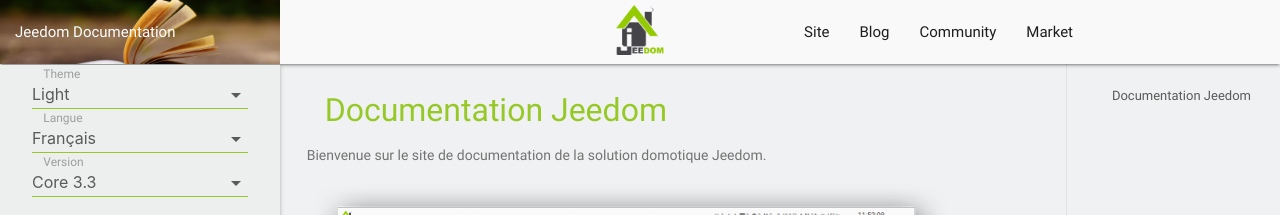
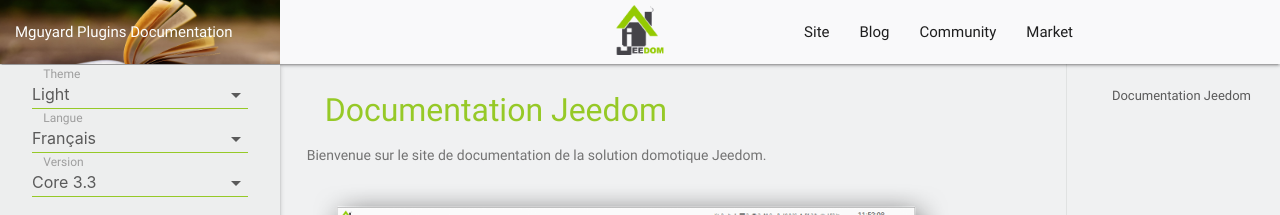
Before and after one commit to mguyard/Jeedom-Documentations, a Jekyll site: the page built from fr_FR/index.md, in a window 1280 px wide. Shown: the top 215 px of the page. Built offline with Jekyll 4.4.1, drawn with Linux system fonts in a browser that asks for light colours; our own code applies the rules of GitHub Pages for plain Markdown files; comment, search, counter and statistics services are not loaded.

Commit message:
Corrections

```diff
--- a/_layouts/default.html
+++ b/_layouts/default.html
@@ -33,9 +33,9 @@
     <nav>
       <div class="nav-wrapper container">
         <a href="#" data-target="slide-out" class="top-nav sidenav-trigger waves-effect waves-light circle hide-on-large-only"><i class="material-icons">menu</i></a>
-        <a id="logo-container" href="https://jeedom.github.io/documentations" class="brand-logo center"><img src="/Jeedom-Documentations/img/logo.png" style="height:50px;margin-top:5px"></a>
+        <a id="logo-container" href="https://mguyard.github.io/Jeedom-Documentations" class="brand-logo center"><img src="/Jeedom-Documentations/img/logo.png" style="height:50px;margin-top:5px"></a>
         <ul id="navTopLeft" class="left hide-on-med-and-down" style="position:fixed;left:0px;width:280px;">
-          <li><a href="https://jeedom.github.io/documentations">Jeedom Documentation</a></li>
+          <li><a href="https://mguyard.github.io/Jeedom-Documentations">Mguyard Plugins Documentation</a></li>
         </ul>
         <ul class="right hide-on-med-and-down">
           <li><a href="https://www.jeedom.com" target="_blank">Site</a></li>
--- a/css/dark.css
+++ b/css/dark.css
@@ -87,7 +87,7 @@
   height: 50px;
   background-size: cover !important;
   background-repeat: no-repeat;
-  background-image: url('/img/logo_dark.png')  !important;
+  background-image: url('/Jeedom-Documentations/img/logo_dark.png')  !important;
 }
 html.dark #logo-container img {
   display: none;
```
